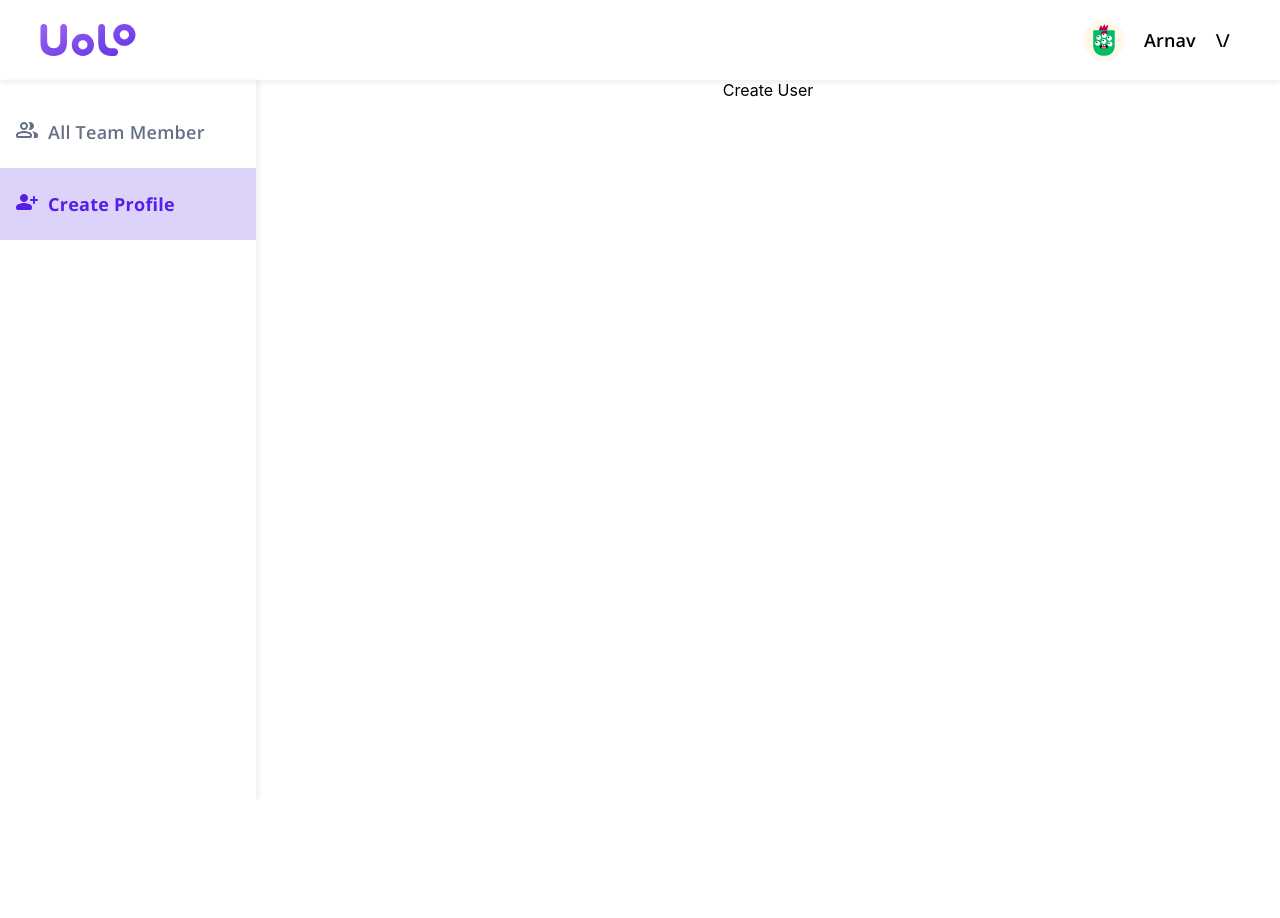
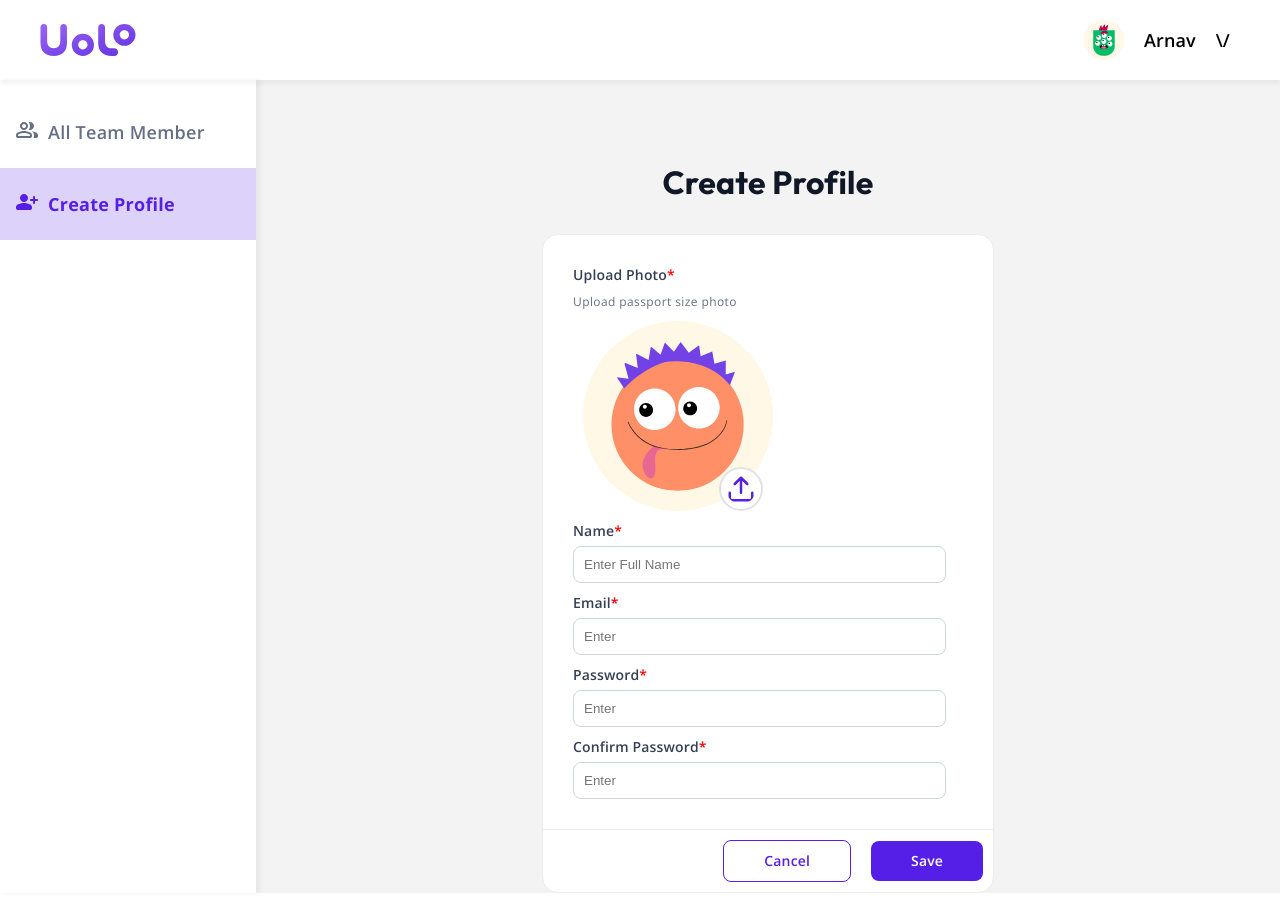
Before and after one commit to arnavsharma-Uolo/onboarding-task, a React (Create React App) app in the folder frontend/: page /create-profile in a window 1280 px wide. Before the commit the page ends 800 px from the top, so only its background shows below. Built offline with nearby package versions, Linux system fonts and the light colour scheme.

Commit message:
Add User Frontend

```diff
--- a/frontend/src/App.module.css
+++ b/frontend/src/App.module.css
@@ -8,6 +8,7 @@
 .AppContainer {
   display: flex;
   flex: 1;
+  background: #f3f3f3;
 }
 .AppContent {
   flex: 1;
--- a/frontend/src/components/header/header.module.css
+++ b/frontend/src/components/header/header.module.css
@@ -2,6 +2,7 @@
   padding-left: 30px;
   padding-right: 30px;
   box-shadow: 0px 4px 4px 0px #0000000D;
+  z-index: 3;
 }
 
 .HeaderContent {
--- a/frontend/src/components/sidebar/sidebar.module.css
+++ b/frontend/src/components/sidebar/sidebar.module.css
@@ -4,7 +4,9 @@
   width: 20vw;
   padding: 16px 0px 16px 0px;
   font-weight: 600;
+  background: #ffffff;
   box-shadow: 4px 0px 4px 0px #0000000D;
+  z-index: 2;
 }
 .SidebarItemContent {
   height: 48px;
--- a/frontend/src/pages/addUser/AddUser.js
+++ b/frontend/src/pages/addUser/AddUser.js
@@ -1,7 +1,54 @@
-function AddUser () {
+import classes from './AddUser.module.css';
+import { ReactComponent as Placeholder } from '../../assets/placeholder.svg';
+import { ReactComponent as DownloadButton } from '../../assets/download_button.svg';
+
+function AddUser() {
   return (
-    <div>
-      Create User
+    <div className={classes.AddUserContainer}>
+      <p className={classes.Heading}>Create Profile</p>
+      <div className={classes.FormContainer}>
+        <div className={classes.FieldsContainer}>
+          <div className={classes.InputContainer}>
+            <div className={classes.InputText}>
+              Upload Photo<span>*</span>
+            </div>
+            <span className={classes.Subtext}>Upload passport size photo</span>
+            <div className={classes.ImageContainer}>
+              <Placeholder className={classes.Image} />
+              {/* <img className={classes.Image} src="https://via.placeholder.com/150" alt="profile" /> */}
+              <DownloadButton className={classes.DownloadButton} />
+            </div>
+          </div>
+          <div className={classes.InputContainer}>
+            <div className={classes.InputText}>
+              Name<span>*</span>
+            </div>
+            <input className={classes.Input} placeholder="Enter Full Name" type="text" />
+          </div>
+          <div className={classes.InputContainer}>
+            <div className={classes.InputText}>
+              Email<span>*</span>
+            </div>
+            <input className={classes.Input} placeholder="Enter" type="text" />
+          </div>
+          <div className={classes.InputContainer}>
+            <div className={classes.InputText}>
+              Password<span>*</span>
+            </div>
+            <input className={classes.Input} placeholder="Enter" type="password" />
+          </div>
+          <div className={classes.InputContainer}>
+            <div className={classes.InputText}>
+              Confirm Password<span>*</span>
+            </div>
+            <input className={classes.Input} placeholder="Enter" type="password" />
+          </div>
+        </div>
+        <div className={classes.ActionContainer}>
+          <button className={`${classes.Button} ${classes.CancelButton}`}>Cancel</button>
+          <button className={`${classes.Button} ${classes.SaveButton}`}>Save</button>
+        </div>
+      </div>
     </div>
   );
 }
--- /dev/null
+++ b/frontend/src/pages/addUser/AddUser.module.css
@@ -0,0 +1,121 @@
+.AddUserContainer {
+  display: flex;
+  align-items: center;
+  justify-content: center;
+  flex-direction: column;
+  margin: 25px;
+  height: 100%;
+}
+.Heading {
+  font-family: 'Outfit', sans-serif;
+  font-size: 32px;
+  font-weight: 700;
+  line-height: 40.32px;
+  letter-spacing: 0.25px;
+  text-align: center;
+  color: #101828;
+}
+.FormContainer {
+  display: flex;
+  text-align: left;
+  flex-direction: column;
+  width: 450px;
+  background: #FFFFFF;
+  border: 1px solid #EAECF0;
+  border-radius: 16px;
+}
+.FieldsContainer {
+  padding: 20px;
+}
+.ImageContainer {
+  position: relative;
+  width: 150px;
+  height: 150px;
+  background: #FFF8E7;
+  border-radius: 50%;
+  margin: 10px;
+  padding: 20px;
+}
+.Image {
+  width: 150px;
+  height: 150px;
+  border-radius: 50%;
+}
+.InputContainer{
+  margin: 10px;
+}
+.InputText {
+  padding-bottom:5px;
+  font-family: 'Open Sans', sans-serif;
+  font-size: 14px;
+  font-weight: 600;
+  line-height: 20px;
+  letter-spacing: 0.15000000596046448px;
+  text-align: left;
+  color: #344054;
+}
+.InputText span {
+  color: red;
+}
+.Input {
+  width: 90%;
+  border: 1px solid #D0D5DD;
+  border-radius: 8px;
+  padding: 10px;
+}
+
+.ActionContainer {
+  display: flex;
+  justify-content:right;
+  align-items: center;
+  gap: 20px;
+  padding: 10px;
+  border-top: 1px solid #EAECF0;
+}
+.Button {
+  font-family: 'Open Sans', sans-serif;
+  font-size: 14px;
+  font-weight: 600;
+  line-height: 20px;
+  letter-spacing: 0.15000000596046448px;
+  text-align: center;
+  cursor: pointer;
+  padding: 10px 40px;
+  gap: 10px;
+  border-radius: 8px;
+  border: 1px;
+  background: transparent;
+}
+.CancelButton {
+  border: 1px solid #561FE7;
+  color: #561FE7;
+}
+.SaveButton {
+  background: #561FE7;
+  color: #ffffff;
+}
+
+
+.DownloadButton {
+  padding: 5px;
+	width: 30px;
+	height: 30px;
+	position: absolute;
+	margin-right: 10px;
+	bottom: 0;
+	right: 0;
+	background: #ffffff;
+	border: 2px solid #E2E2E2;
+	border-radius: 50%;
+	font-size: large;
+}
+
+.Subtext {
+  font-family: 'Open Sans', sans-serif;
+  font-size: 12px;
+  font-weight: 400;
+  line-height: 16.34px;
+  letter-spacing: 0.4000000059604645px;
+  text-align: left;
+  color: #667085;
+}
--- a/frontend/src/pages/showUsers/ShowUser.js
+++ b/frontend/src/pages/showUsers/ShowUser.js
@@ -2,7 +2,7 @@ import React, { useState } from 'react';
 import UserList from '../../components/userList/userList';
 import classes from './ShowUser.module.css';
 import useDebounce from '../../lib/debounce';
-import { ReactComponent as SeachIcon } from '../../assets/search_icon.svg';
+import { ReactComponent as SearchIcon } from '../../assets/search_icon.svg';
 
 
 function ShowUser() {
@@ -18,11 +18,11 @@ function ShowUser() {
   }, [searchQuery], 500);
 
   return (
-    <div className={classes.ShowUserContainter}>
+    <div className={classes.ShowUserContainer}>
       <p className={classes.Heading}>Our Team</p>
       <div>
         <div className={classes.SearchInputContainer}>
-          <SeachIcon className={classes.SearchIcon}/>
+          <SearchIcon className={classes.SearchIcon}/>
           <input
             className={classes.SearchInput}
             type="text"
--- a/frontend/src/pages/showUsers/ShowUser.module.css
+++ b/frontend/src/pages/showUsers/ShowUser.module.css
@@ -1,6 +1,7 @@
-.ShowUserContainter {
-  margin: 25px;
+.ShowUserContainer {
+  padding: 25px;
   height: 100%;
+  background: #ffffff;
 }
 .Heading {
   font-family: 'Outfit', sans-serif;
```
Also changed, not shown: frontend/src/assets/download_button.svg (added), frontend/src/assets/placeholder.svg (added).
